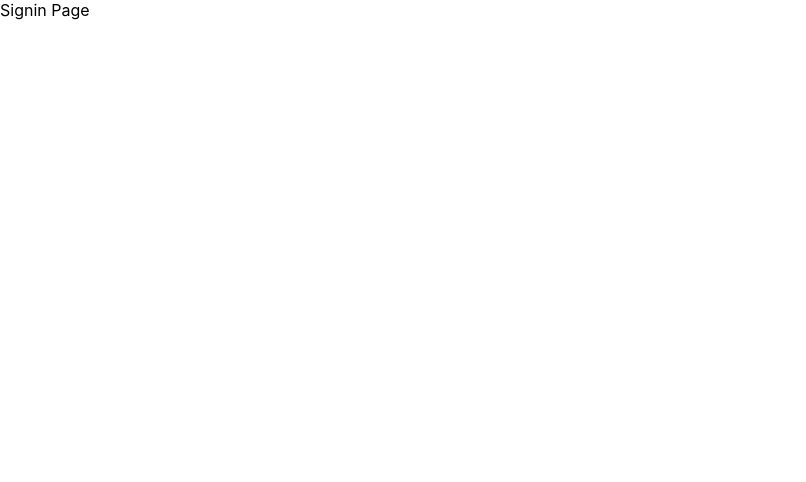
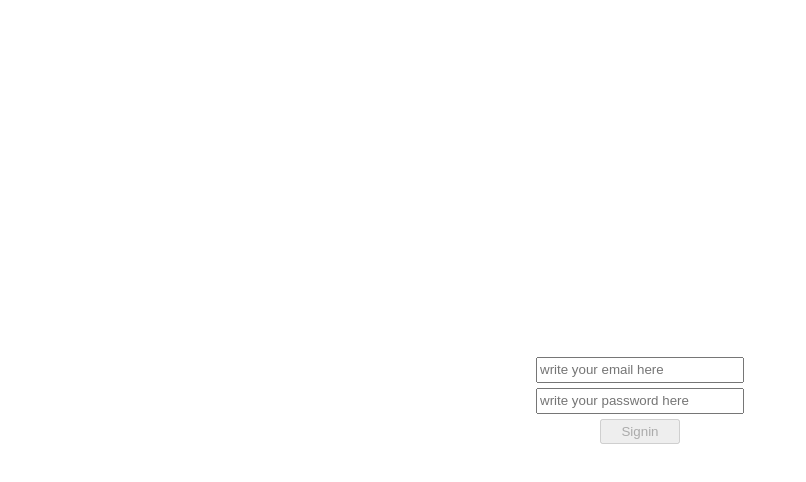
Before and after one commit to apeachicetea/wanted-pre-onboarding-frontend, a React (Create React App) app: page /signin in a window 1280 px wide. Shown: the top 482 px of the page, without its empty margins (0-806 px from the left). Built offline with nearby package versions, Linux system fonts and the light colour scheme.

Commit message:
Add basic login page

```diff
--- a/package.json
+++ b/package.json
@@ -3,10 +3,12 @@
     "@testing-library/jest-dom": "^5.17.0",
     "@testing-library/react": "^13.4.0",
     "@testing-library/user-event": "^13.5.0",
+    "axios": "^1.4.0",
     "react": "^18.2.0",
     "react-dom": "^18.2.0",
     "react-router-dom": "^6.14.2",
     "react-scripts": "5.0.1",
+    "styled-components": "^6.0.7",
     "web-vitals": "^2.1.4"
   },
   "scripts": {
--- a/src/Signin.js
+++ b/src/Signin.js
@@ -1,7 +1,111 @@
-import React, { Fragment } from "react";
+import React, { Fragment, useState, useEffect } from "react";
+import styled from "styled-components";
+import axios from "axios";
+
+const Container = styled.div`
+  width: 100vw;
+  height: 100vh;
+  display: flex;
+  justify-content: center;
+  align-items: center;
+`;
+
+const Wrapper = styled.div`
+  width: 200px;
+  height: 200px;
+  display: flex;
+  flex-direction: column;
+  justify-content: center;
+  align-items: center;
+`;
+
+const EmailInput = styled.input`
+  width: 100%;
+  height: 20px;
+  margin-bottom: 5px;
+`;
+
+const PasswordInput = styled(EmailInput)``;
+
+const SigninBtn = styled.button`
+  width: 80px;
+  height: 25px;
+  cursor: pointer;
+`;
 
 function Signin() {
-  return <React.Fragment>Signin Page</React.Fragment>;
+  const [email, setEmail] = useState("");
+  const [password, setPassword] = useState("");
+  const [isBtnDisabled, setIsBtnDisabled] = useState(true);
+  const baseURL = "https://www.pre-onboarding-selection-task.shop";
+
+  const handleSubmit = async () => {
+    try {
+      const response = await axios.post(
+        `${baseURL}/auth/signin`,
+        {
+          email,
+          password,
+        },
+        {
+          headers: {
+            "Content-Type": "application/json",
+          },
+        }
+      );
+      console.log(response);
+    } catch (error) {
+      console.error("Error sending POST request:", error);
+    }
+  };
+
+  useEffect(() => {
+    if (email.includes("@") && password.length >= 8) {
+      setIsBtnDisabled(false);
+    } else {
+      setIsBtnDisabled(true);
+    }
+  }, [email, password]);
+
+  const onChangeEmail = (e) => {
+    setEmail(e.target.value);
+  };
+
+  const onChangePassword = (e) => {
+    setPassword(e.target.value);
+  };
+
+  const onClickBtn = () => {
+    handleSubmit();
+  };
+
+  return (
+    <React.Fragment>
+      <Container>
+        <Wrapper>
+          <EmailInput
+            type="email"
+            data-testid="email-input"
+            placeholder="write your email here"
+            onChange={onChangeEmail}
+          />
+          <PasswordInput
+            type="password"
+            data-testid="password-input"
+            placeholder="write your password here"
+            onChange={onChangePassword}
+          />
+          <SigninBtn
+            disabled={isBtnDisabled}
+            data-testid="signup-button"
+            onClick={onClickBtn}
+          >
+            Signin
+          </SigninBtn>
+        </Wrapper>
+      </Container>
+    </React.Fragment>
+  );
 }
 
 export default Signin;
```
Also changed, not shown: 1 other file (tests, documents, lock files or other folders).
